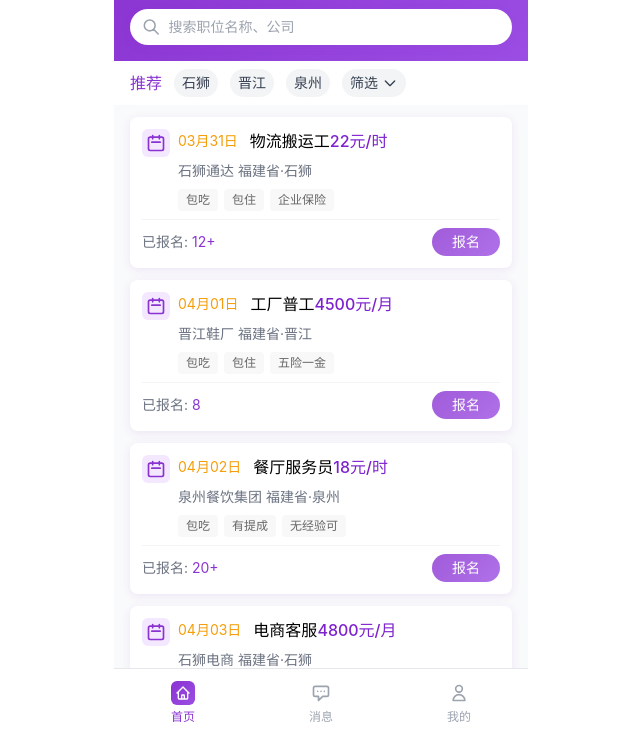
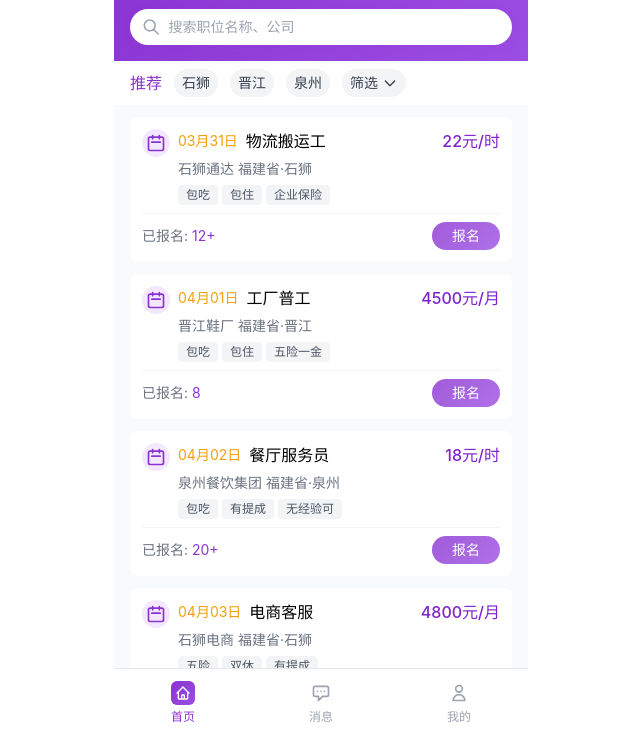
Before and after one commit to xiaocai35/cursor, a plain HTML site: page index.html in a window 1280 px wide. Shown: the part 63-800 px from the top of the page, without its empty margins (319-959 px from the left). Drawn offline with nearby package versions, Linux system fonts and the light colour scheme.

Commit message:
Add files via upload

```diff
--- a/index.html
+++ b/index.html
@@ -87,60 +87,56 @@
 
     <!-- 主内容区域 -->
     <div class="flex-1 overflow-y-auto bg-gray-50 scrollbar-hide">
-        <!-- 职位卡片 -->
-        <div class="mx-4 my-3 bg-white rounded-lg custom-shadow p-3 card-hover fade-in" style="animation-delay: 0.1s">
-            <a href="job-detail.html" class="block">
-                <div class="flex justify-between items-start">
+        <!-- 职位卡片 - 物流搬运工 -->
+        <div class="mx-4 my-3 bg-white rounded-lg p-3 card-hover fade-in" style="animation-delay: 0.1s">
+            <div class="block" onclick="window.location.href='job-detail.html';" style="cursor: pointer;">
                 <div class="flex items-start">
-                        <div class="bg-purple-100 rounded-md p-1 mr-2">
+                    <div class="mr-2 bg-purple-100 rounded-full p-1 flex-shrink-0">
                         <svg xmlns="http://www.w3.org/2000/svg" class="h-5 w-5 text-primary" fill="none" viewBox="0 0 24 24" stroke="currentColor">
                             <path stroke-linecap="round" stroke-linejoin="round" stroke-width="2" d="M8 7V3m8 4V3m-9 8h10M5 21h14a2 2 0 002-2V7a2 2 0 00-2-2H5a2 2 0 00-2 2v12a2 2 0 002 2z" />
                         </svg>
                     </div>
-                        <div>
+                    <div class="flex-1">
                         <div class="flex items-center">
                             <span class="text-amber-500 text-sm">03月31日</span>
-                                <span class="ml-3 font-medium">物流搬运工</span>
+                            <span class="ml-2 font-medium">物流搬运工</span>
                             <span class="ml-auto text-purple-700 font-medium">22元/时</span>
                         </div>
-                            <div class="mt-2 text-sm text-gray-500">石狮通达 福建省·石狮</div>
-                            <div class="flex flex-wrap mt-2">
-                                <span class="job-tag">包吃</span>
-                                <span class="job-tag">包住</span>
-                                <span class="job-tag">企业保险</span>
-                            </div>
+                        <div class="text-sm text-gray-500 mt-1.5">石狮通达 福建省·石狮</div>
+                        <div class="flex flex-wrap mt-1.5 gap-1">
+                            <span class="inline-block px-2 py-0.5 bg-gray-100 text-gray-600 text-xs rounded">包吃</span>
+                            <span class="inline-block px-2 py-0.5 bg-gray-100 text-gray-600 text-xs rounded">包住</span>
+                            <span class="inline-block px-2 py-0.5 bg-gray-100 text-gray-600 text-xs rounded">企业保险</span>
                         </div>
                     </div>
                 </div>
                 <div class="flex justify-between items-center mt-2 pt-2 border-t border-gray-100">
                     <div class="text-sm text-gray-500">已报名: <span class="text-primary">12+</span></div>
-                    <button class="primary-gradient text-white px-5 py-1 rounded-full text-sm wx-button-hover">报名</button>
+                    <button class="primary-gradient text-white px-5 py-1 rounded-full text-sm wx-button-hover" onclick="event.stopPropagation();">报名</button>
                 </div>
-            </a>
+            </div>
         </div>
 
-        <!-- 更多职位卡片 -->
-        <div class="mx-4 my-3 bg-white rounded-lg custom-shadow p-3 card-hover fade-in" style="animation-delay: 0.2s">
+        <!-- 更多职位卡片 - 工厂普工 -->
+        <div class="mx-4 my-3 bg-white rounded-lg p-3 fade-in" style="animation-delay: 0.2s">
             <a href="job-detail.html" class="block">
-                <div class="flex justify-between items-start">
                 <div class="flex items-start">
-                        <div class="bg-purple-100 rounded-md p-1 mr-2">
+                    <div class="mr-2 bg-purple-100 rounded-full p-1 flex-shrink-0">
                         <svg xmlns="http://www.w3.org/2000/svg" class="h-5 w-5 text-primary" fill="none" viewBox="0 0 24 24" stroke="currentColor">
                             <path stroke-linecap="round" stroke-linejoin="round" stroke-width="2" d="M8 7V3m8 4V3m-9 8h10M5 21h14a2 2 0 002-2V7a2 2 0 00-2-2H5a2 2 0 00-2 2v12a2 2 0 002 2z" />
                         </svg>
                     </div>
-                        <div>
+                    <div class="flex-1">
                         <div class="flex items-center">
                             <span class="text-amber-500 text-sm">04月01日</span>
-                                <span class="ml-3 font-medium">工厂普工</span>
+                            <span class="ml-2 font-medium">工厂普工</span>
                             <span class="ml-auto text-purple-700 font-medium">4500元/月</span>
                         </div>
-                            <div class="mt-2 text-sm text-gray-500">晋江鞋厂 福建省·晋江</div>
-                            <div class="flex flex-wrap mt-2">
-                                <span class="job-tag">包吃</span>
-                                <span class="job-tag">包住</span>
-                                <span class="job-tag">五险一金</span>
-                            </div>
+                        <div class="text-sm text-gray-500 mt-1.5">晋江鞋厂 福建省·晋江</div>
+                        <div class="flex flex-wrap mt-1.5 gap-1">
+                            <span class="inline-block px-2 py-0.5 bg-gray-100 text-gray-600 text-xs rounded">包吃</span>
+                            <span class="inline-block px-2 py-0.5 bg-gray-100 text-gray-600 text-xs rounded">包住</span>
+                            <span class="inline-block px-2 py-0.5 bg-gray-100 text-gray-600 text-xs rounded">五险一金</span>
                         </div>
                     </div>
                 </div>
@@ -151,27 +147,26 @@
             </a>
         </div>
 
-        <div class="mx-4 my-3 bg-white rounded-lg custom-shadow p-3 card-hover fade-in" style="animation-delay: 0.3s">
+        <!-- 餐厅服务员 -->
+        <div class="mx-4 my-3 bg-white rounded-lg p-3 fade-in" style="animation-delay: 0.3s">
             <a href="job-detail.html" class="block">
-                <div class="flex justify-between items-start">
                 <div class="flex items-start">
-                        <div class="bg-purple-100 rounded-md p-1 mr-2">
+                    <div class="mr-2 bg-purple-100 rounded-full p-1 flex-shrink-0">
                         <svg xmlns="http://www.w3.org/2000/svg" class="h-5 w-5 text-primary" fill="none" viewBox="0 0 24 24" stroke="currentColor">
                             <path stroke-linecap="round" stroke-linejoin="round" stroke-width="2" d="M8 7V3m8 4V3m-9 8h10M5 21h14a2 2 0 002-2V7a2 2 0 00-2-2H5a2 2 0 00-2 2v12a2 2 0 002 2z" />
                         </svg>
                     </div>
-                        <div>
+                    <div class="flex-1">
                         <div class="flex items-center">
                             <span class="text-amber-500 text-sm">04月02日</span>
-                                <span class="ml-3 font-medium">餐厅服务员</span>
+                            <span class="ml-2 font-medium">餐厅服务员</span>
                             <span class="ml-auto text-purple-700 font-medium">18元/时</span>
                         </div>
-                            <div class="mt-2 text-sm text-gray-500">泉州餐饮集团 福建省·泉州</div>
-                            <div class="flex flex-wrap mt-2">
-                                <span class="job-tag">包吃</span>
-                                <span class="job-tag">有提成</span>
-                                <span class="job-tag">无经验可</span>
-                            </div>
+                        <div class="text-sm text-gray-500 mt-1.5">泉州餐饮集团 福建省·泉州</div>
+                        <div class="flex flex-wrap mt-1.5 gap-1">
+                            <span class="inline-block px-2 py-0.5 bg-gray-100 text-gray-600 text-xs rounded">包吃</span>
+                            <span class="inline-block px-2 py-0.5 bg-gray-100 text-gray-600 text-xs rounded">有提成</span>
+                            <span class="inline-block px-2 py-0.5 bg-gray-100 text-gray-600 text-xs rounded">无经验可</span>
                         </div>
                     </div>
                 </div>
@@ -182,27 +177,26 @@
             </a>
         </div>
 
-        <div class="mx-4 my-3 bg-white rounded-lg custom-shadow p-3 card-hover fade-in" style="animation-delay: 0.4s">
+        <!-- 电商客服 -->
+        <div class="mx-4 my-3 bg-white rounded-lg p-3 fade-in" style="animation-delay: 0.4s">
             <a href="job-detail.html" class="block">
-                <div class="flex justify-between items-start">
                 <div class="flex items-start">
-                        <div class="bg-purple-100 rounded-md p-1 mr-2">
+                    <div class="mr-2 bg-purple-100 rounded-full p-1 flex-shrink-0">
                         <svg xmlns="http://www.w3.org/2000/svg" class="h-5 w-5 text-primary" fill="none" viewBox="0 0 24 24" stroke="currentColor">
                             <path stroke-linecap="round" stroke-linejoin="round" stroke-width="2" d="M8 7V3m8 4V3m-9 8h10M5 21h14a2 2 0 002-2V7a2 2 0 00-2-2H5a2 2 0 00-2 2v12a2 2 0 002 2z" />
                         </svg>
                     </div>
-                        <div>
+                    <div class="flex-1">
                         <div class="flex items-center">
                             <span class="text-amber-500 text-sm">04月03日</span>
-                                <span class="ml-3 font-medium">电商客服</span>
+                            <span class="ml-2 font-medium">电商客服</span>
                             <span class="ml-auto text-purple-700 font-medium">4800元/月</span>
                         </div>
-                            <div class="mt-2 text-sm text-gray-500">石狮电商 福建省·石狮</div>
-                            <div class="flex flex-wrap mt-2">
-                                <span class="job-tag">五险</span>
-                                <span class="job-tag">双休</span>
-                                <span class="job-tag">有提成</span>
-                            </div>
+                        <div class="text-sm text-gray-500 mt-1.5">石狮电商 福建省·石狮</div>
+                        <div class="flex flex-wrap mt-1.5 gap-1">
+                            <span class="inline-block px-2 py-0.5 bg-gray-100 text-gray-600 text-xs rounded">五险</span>
+                            <span class="inline-block px-2 py-0.5 bg-gray-100 text-gray-600 text-xs rounded">双休</span>
+                            <span class="inline-block px-2 py-0.5 bg-gray-100 text-gray-600 text-xs rounded">有提成</span>
                         </div>
                     </div>
                 </div>
```
Also changed, not shown: company-info.html (+46 -3 lines), factory-entry.html (+8 -8 lines), identity-verify.html (+1 -1 lines), job-detail.html (+1 -1 lines), my-job.html (+1 -1 lines), signup-success.html (+1 -1 lines). Lines whose indentation alone changed are shown as unchanged.
